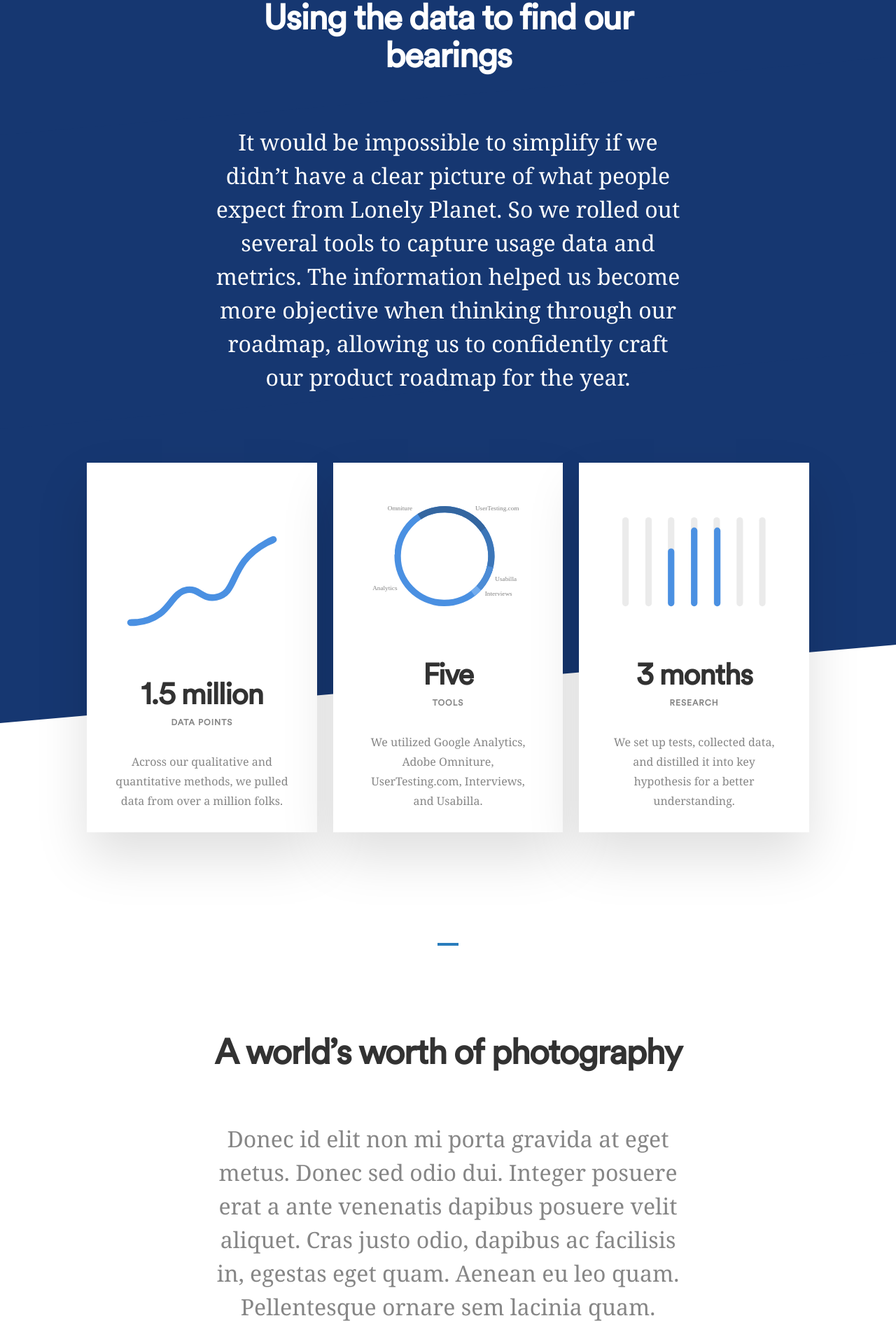
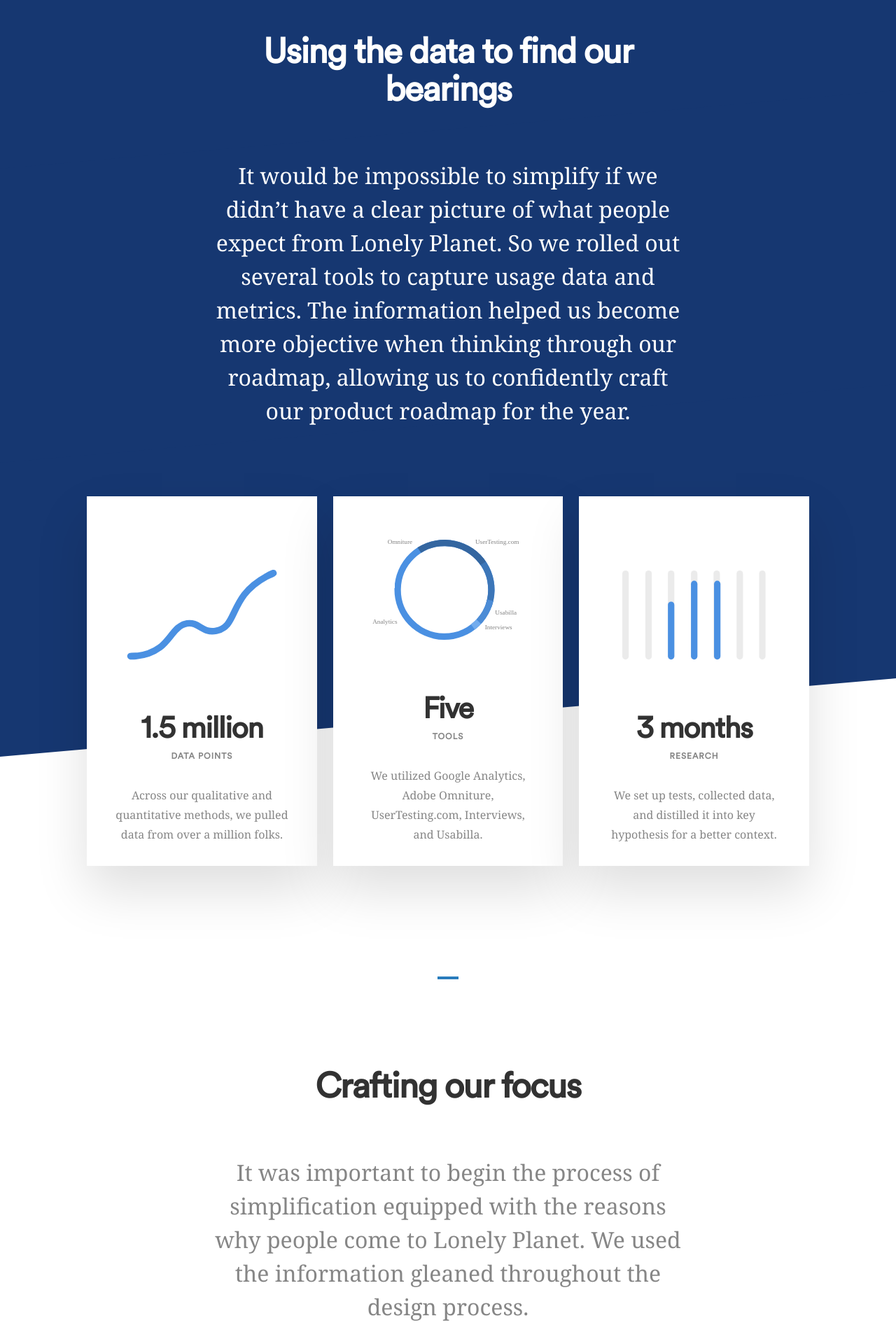
Before and after one commit to thomasthesecond/website, a PHP site: page /lonely-planet in a window 1280 px wide. Shown: the part 1640-3560 px from the top of the page at 70% size. Run offline with PHP 8.4, Linux system fonts and the light colour scheme; data that the repository does not hold is empty; some web fonts are replaced.

Commit message:
Update copy

```diff
--- a/public/views/lonely-planet.php
+++ b/public/views/lonely-planet.php
@@ -28,19 +28,20 @@
 		<div class="IntroCopy container">
 			<div class="span-7 u-left">
 				<p class="copy">
-					Getting started was daunting. We had access to a world’s worth
-					of high-quality content, generated over the past 50 years from a
-					network of writers around the world. We also had many tens of
-					millions of visitors to our digital products every month. But
-					our digital experience was in a state of disarray.
+					Getting started was daunting. We had access to a world’s worth of
+					professionally-created content, developed over the past 50 years from
+					a network of writers around the world. We also had many tens of
+					millions of visitors to our digital products every month. But we
+					needed to do a better job of wielding the assets we had available
+					to us.
 				</p>
 			</div>
 
 			<aside class="span-3 u-right">
 				<h4 class="heading -tiny">My role</h4>
 				<p class="copy -small -loose">
-					I led the product design team. It was a broad role responsible
-					for producing roadmaps, teams, process, and products.
+					As Head of Design, I was responsible for developing our roadmaps,
+					teams, processes, and products, and designs.
 				</p>
 			</aside>
 		</div>
@@ -56,12 +57,11 @@
 				</h2>
 
 				<p class="copy -white">
-					It would be impossible to simplify if we didn’t have a clear
-					picture of what people expect from Lonely Planet. So we rolled
-					out several tools to capture usage data and metrics. The
-					information helped us become more objective when thinking
-					through our roadmap, allowing us to confidently craft our
-					product roadmap for the year.
+					It would be impossible to simplify if we didn’t have a clear picture
+					of what people expect from Lonely Planet. So we rolled out several
+					tools to capture usage data and metrics. The information helped us
+					become more objective when thinking through our roadmap, allowing us
+					to confidently craft our product roadmap for the year.
 				</p>
 			</div>
 		</div>
@@ -83,8 +83,8 @@
 						1.5 million <span>data points</span>
 					</h3>
 					<p class="copy">
-						Across our qualitative and quantitative methods, we pulled data
-						from over a million folks.
+						Across our qualitative and quantitative methods, we pulled data from
+						over a million folks.
 					</p>
 				</div>
 			</div>
@@ -214,7 +214,7 @@
 					</h3>
 					<p class="copy">
 						We set up tests, collected data, and distilled it into key
-						hypothesis for a better understanding.
+						hypothesis for a better context.
 					</p>
 				</div>
 			</div>
@@ -226,14 +226,13 @@
 	<div class="CopyGroup wrap">
 		<div class="CopyBlock container span-8">
 			<h2 class="heading -large -mariner -tick">
-				A world’s worth of photography
+				Crafting our focus
 			</h2>
 
 			<p class="copy">
-				Donec id elit non mi porta gravida at eget metus. Donec sed odio
-				dui. Integer posuere erat a ante venenatis dapibus posuere velit
-				aliquet. Cras justo odio, dapibus ac facilisis in, egestas eget
-				quam. Aenean eu leo quam. Pellentesque ornare sem lacinia quam.
+				It was important to begin the process of simplification equipped with
+				the reasons why people come to Lonely Planet. We used the information
+				gleaned throughout the design process.
 			</p>
 		</div>
 
@@ -313,10 +312,9 @@
 				</header>
 
 				<p class="copy -white">
-					I spent a lot of time wireframing in the beginning of the project.
-					There was so much content to work with that it was important to
-					make sure that we nailed the correct information architecture
-					that would most benefit the visitors to the site.
+					We landed on Destinations as the place we would use to provide the
+					foundation for the future of our digital products. It’s why people
+					came to us, so it made sense to start there first.
 				</p>
 			</div>
 		</div>
@@ -335,10 +333,10 @@
 			</h2>
 
 			<p class="copy">
-				Donec id elit non mi porta gravida at eget metus. Donec sed odio
-				dui. Integer posuere erat a ante venenatis dapibus posuere velit
-				aliquet. Cras justo odio, dapibus ac facilisis in, egestas eget
-				quam. Aenean eu leo quam. Pellentesque ornare sem lacinia quam.
+				The previous design used a card-based metaphor for all the content.
+				That’s great for responsiveness, but not so great when you’re
+				manifesting such different types of content. We wanted to do a better
+				job of spotlighting the content.
 			</p>
 		</div>
 
@@ -349,10 +347,10 @@
 
 		<div class="CopyBlock container span-8">
 			<p class="copy">
-				Donec id elit non mi porta gravida at eget metus. Donec sed odio
-				dui. Integer posuere erat a ante venenatis dapibus posuere velit
-				aliquet. Cras justo odio, dapibus ac facilisis in, egestas eget
-				quam. Aenean eu leo quam. Pellentesque ornare sem lacinia quam.
+				So, we poured through the data. What generated the most revenue? What
+				tools did people use? What did they not use? We took this information
+				and developed a more clear funnel from high-level inspiration to the
+				nitty gritty details of trip-planning.
 			</p>
 		</div>
 
@@ -370,12 +368,10 @@
 			</h2>
 
 			<p class="copy">
-				I developed a photography brief that we would use to help our
-				destination editors and digital content folks find the right
-				imagery. When we hit snags and couldn’t find photography for
-				certain off-the-beaten-path places, 500px could pose the challenge
-				to the community. They were the partner for our needs on the
-				project.
+				After we had a handle on the information architecture and hierarchy, we
+				dove into the content. Our books have boasted great photography for
+				nearly 50 years, so obviously we wanted to do a much better job taking
+				advantage of that.
 			</p>
 		</div>
 	</div>
@@ -387,10 +383,10 @@
 	<div class="CopyBlock wrap">
 		<div class="container span-8">
 			<p class="copy">
-				Donec id elit non mi porta gravida at eget metus. Donec sed odio
-				dui. Integer posuere erat a ante venenatis dapibus posuere velit
-				aliquet. Cras justo odio, dapibus ac facilisis in, egestas eget
-				quam. Aenean eu leo quam. Pellentesque ornare sem lacinia quam.
+				We partnered with 500px to build up a collection of great photography
+				covering every place on earth. I developed a set of guidelines for each
+				component to communicate what the team should look for when sourcing
+				photography: placement, negative space, tone, and composition.
 			</p>
 		</div>
 	</div>
@@ -415,10 +411,10 @@
 			</h2>
 
 			<p class="copy">
-				Donec id elit non mi porta gravida at eget metus. Donec sed odio
-				dui. Integer posuere erat a ante venenatis dapibus posuere velit
-				aliquet. Cras justo odio, dapibus ac facilisis in, egestas eget
-				quam. Aenean eu leo quam. Pellentesque ornare sem lacinia quam.
+				Finally, we pulled all our hard work into a visual system worthy of
+				packaging up the world’s destinations. I brought in Halli Thorleiffsson
+				to augment the team and put the final touches on our new product
+				direction.
 			</p>
 		</div>
 	</div>
@@ -434,10 +430,10 @@
 	<div class="CopyBlock wrap">
 		<div class="container span-8">
 			<p class="copy">
-				Donec id elit non mi porta gravida at eget metus. Donec sed odio
-				dui. Integer posuere erat a ante venenatis dapibus posuere velit
-				aliquet. Cras justo odio, dapibus ac facilisis in, egestas eget
-				quam. Aenean eu leo quam. Pellentesque ornare sem lacinia quam.
+				A website or product is never finished, and this is no exception. We’re
+				methodically replacing each core section with the new direction, which
+				are bringing in jumps in revenue, engagement, and users. And there’s so
+				much more to go.
 			</p>
 		</div>
 	</div>
@@ -458,11 +454,10 @@
 				</header>
 
 				<p class="copy -white">
-					There was solid talent in place for Guides, so my involvement
-					was limited to product direction and ongoing creative direction.
-					That essentially means lots of initial whiteboarding, wireframing,
-					and guiding the visual designs to ensure consistency across
-					products and platforms.
+					I kicked off the Guides mobile app at the same time as Destinations,
+					so it ran parallel to the web team. There was a solid team in place,
+					so I mostly focused on scoping the features, initial wireframing and
+					architecture, and ongoing creative direction.
 				</p>
 			</div>
 		</div>
@@ -485,10 +480,10 @@
 			</h2>
 
 			<p class="copy">
-				Lonely Planet has a community of expert travel authors around the
-				world. This is highly curated, high quality stuff. We packaged
-				them up into a beautifully simple interactive city guide experience
-				for a growing number of top cities around the world.
+				The goal for the product was to translate our brand value into a mobile
+				app, which would serve as our flagship offering moving forward. We took
+				our curated content, and packaged them up for 50 of the top cities
+				around the world.
 			</p>
 		</div>
 	</div>
@@ -522,9 +517,9 @@
 			</h2>
 
 			<p class="copy">
-				We placed an emphasis on our POIs, seeing Guides as a primarily
-				boots-on-the-ground pocket companion to help you get the most out
-				of the city. Simply stated? It’s Mapbox with our content on top.
+				We placed an emphasis on our POIs, seeing Guides as a primarily a
+				boots-on-the-ground pocket companion to help you get the most out of
+				the city.
 			</p>
 		</div>
 	</div>
@@ -549,10 +544,10 @@
 			</h2>
 
 			<p class="copy">
-				The team did a fantastic job bringing everything together. So much
-				so that the app received Apple’s Editor’s Choice, and it’s
-				improvements since launch have landed it nearly a 5-star rating in
-				the App Store. Be sure to download the app for your next trip.
+				The team did a fantastic job bringing everything together. So much so
+				that the app received Apple’s Editor’s Choice, and it’s improvements
+				since launch have landed it a 5-star rating in the App Store. Be sure to
+				download the app for your next trip.
 			</p>
 
 			<div class="AppPromotion container">
@@ -581,10 +576,12 @@
 	<div class="CopyBlock wrap">
 		<div class="container span-10">
 			<p class="copy">
-				Donec id elit non mi porta gravida at eget metus. Donec sed odio
-				dui. Integer posuere erat a ante venenatis dapibus posuere velit
-				aliquet. Cras justo odio, dapibus ac facilisis in, egestas eget
-				quam. Aenean eu leo quam. Pellentesque ornare sem lacinia quam.
+				Lonely Planet encapsulates so much work that it’s hard to put in a case
+				study. Beyond the actual design work, I was developing a buidling
+				culture, cultivating and evangelizing product development, pushing
+				people to be better, and extending our network of talent far beyond our
+				walls. It was a great experience and I’m proud of what we were able to
+				accomplish together.
 			</p>
 		</div>
 	</div>
```
Also changed, not shown: about.html (+5 -6 lines), airbnb.html (+45 -43 lines), lonely-planet.html (+68 -71 lines), public/views/about.php (+5 -6 lines), public/views/airbnb.php (+45 -43 lines), assets/images/lp/wireframes.png, assets/images/lp/wireframes@2x.png, public/assets/images/lp/wireframes.png, public/assets/images/lp/wireframes@2x.png.
